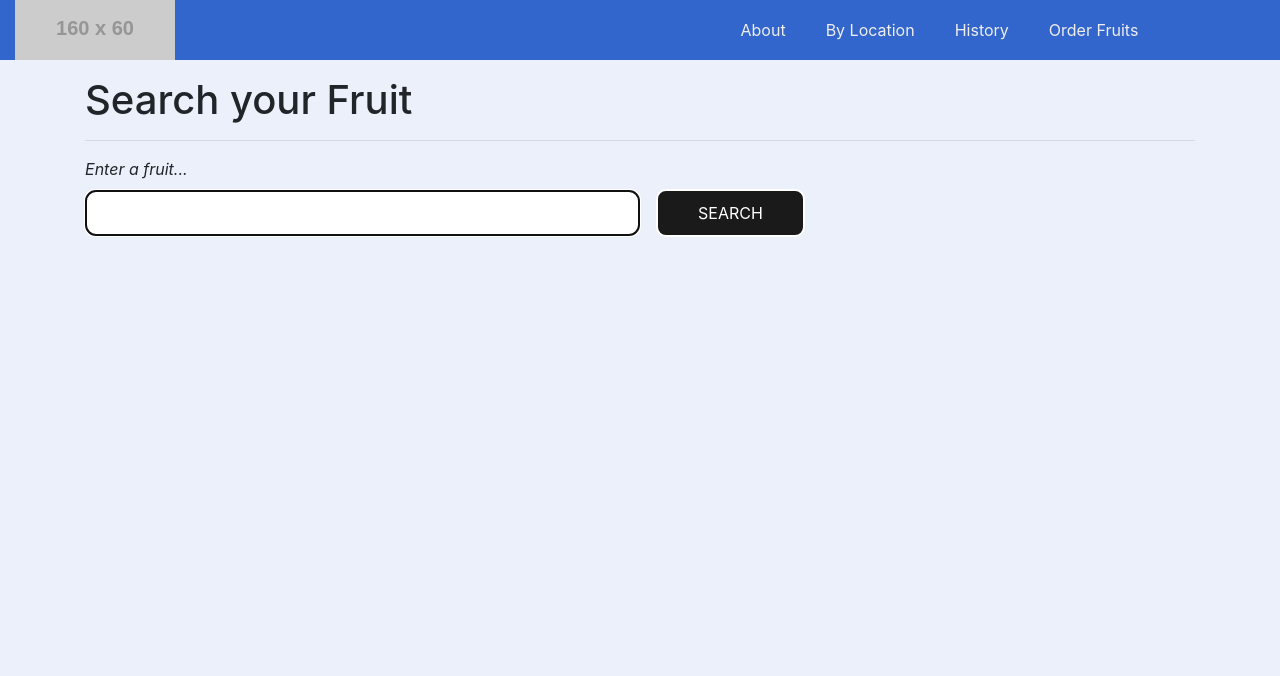
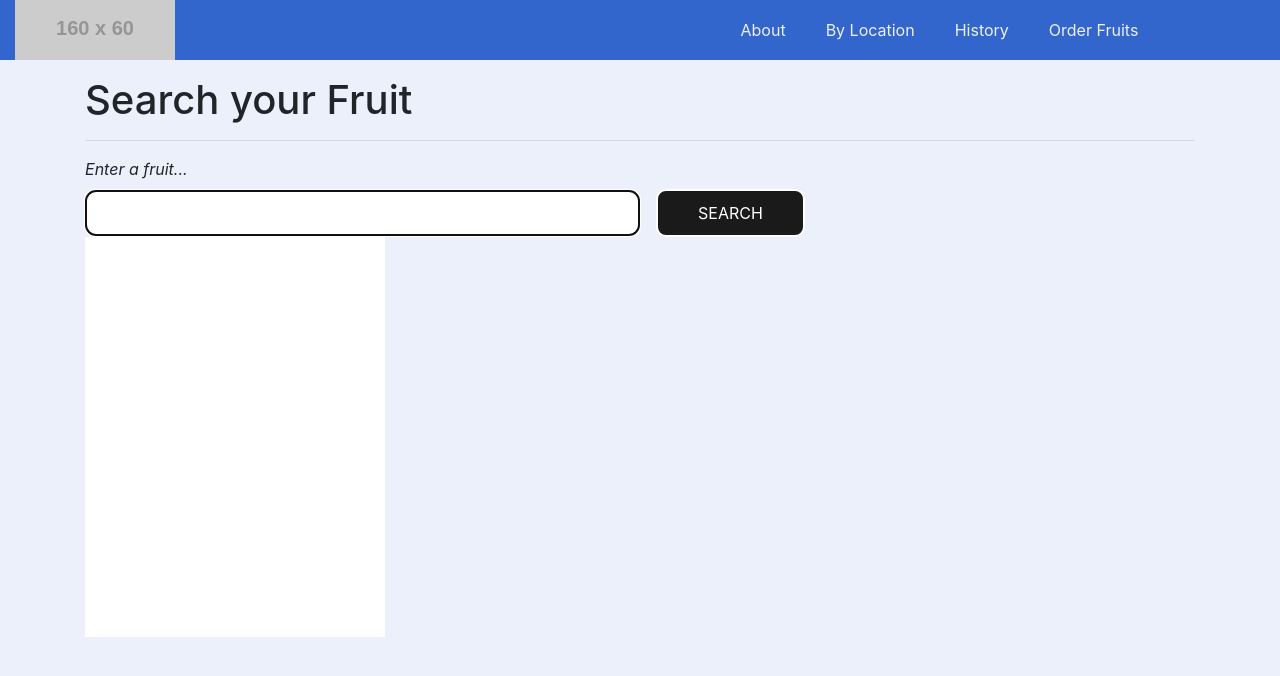
Before and after one commit to Parthjhaveri/typehead, a React (Create React App) app: page / in a window 1280 px wide. Shown: the top 676 px of the page. Built offline with nearby package versions, Linux system fonts and the light colour scheme.

Commit message:
setup initial handle change logic

```diff
--- a/src/App.css
+++ b/src/App.css
@@ -24,6 +24,11 @@ body {
 
 .sec-block {
   width: 100%;
+  height: auto;
+}
+
+.std-wrapper {
+  width: auto;
   height: auto;
 }
 
@@ -82,3 +87,13 @@ form input[type='text'] {
   display: inline-block;
 
 }
+
+/*SUGGESTION BOX*/
+.suggest-box-wrapper {
+  width: 300px;
+  height: 400px;
+  background-color: #fff;
+  position: relative;
+  top: 0px;
+  left: 0px;
+}
--- a/src/components/search-fruits.js
+++ b/src/components/search-fruits.js
@@ -1,12 +1,36 @@
 import React, { Component } from 'react';
 import ReactBootstrap, {Container, Row, Col, FormGroup} from 'react-bootstrap';
+
+// IMPORT CHILD
+import SuggestionBox from './suggestion-box';
 
 class SearchFruits extends React.Component {
 	constructor(props) {
 		super(props);
 		this.state = {
-			'word': 'test'
+			'input_val': '',
+			'fruits': [
+				'Açaí', 'Apple', 'Akee', 'Apricot', 'Avocado', 'Banana', 'Bilberry', 'Blackberry',
+				'Blackcurrant', 'Black sapote', 'Blueberry', 'Boysenberry', 'Buddhas hand',
+				'Crab apples', 'Currant', 'Cherry', 'Cherimoya', 'Chico fruit', 'Cloudberry', 'Coconut',
+				'Cranberry', 'Cucumber', 'Damson', 'Dates', 'Dragonfruit', 'Pitaya', 'Durian',
+				'Elderberry', 'Feijoa', 'Fig', 'Goji berry', 'Gooseberry', 'Grape', 'Raisin', 'Grapefruit',
+				'Guava', 'Honeyberry', 'Huckleberry', 'Jabuticaba', 'Jackfruit', 'Jambul',
+				'Japanese plum', 'Jostaberry', 'Jujube', 'Juniper berry', 'Kiwano', 'Kiwifruit',
+				'Kumquat', 'Lemon', 'Lime', 'Loquat', 'Longan', 'Lychee', 'Mango', 'Mangosteen',
+				'Marionberry', 'Melon', 'Cantaloupe', 'Honeydew', 'Watermelon', 'Miracle fruit',
+				'Mulberry', 'Nectarine', 'Nance', 'Olive', 'Orange', 'Blood orange', 'Clementine',
+				'Mandarine', 'Tangerine', 'Papaya', 'Passionfruit', 'Peach', 'Pear', 'Persimmon',
+				'Plantain', 'Plum', 'Prune', 'Pineapple', 'Pineberry', 'Plumcot', 'Pomegranate',
+				'Pomelo', 'Purple mangosteen', 'Quince', 'Raspberry', 'Salmonberry', 'Rambutan',
+				'Redcurrant', 'Salal', 'Salak', 'Satsuma', 'Soursop', 'Star apple', 'Star fruit',
+				'Strawberry', 'Surinam cherry', 'Tamarillo', 'Tamarind', 'Ugli fruit', 'White currant',
+				'White sapote', 'Yuzu', 'Avocado', 'Bell pepper', 'Chili pepper', 'Corn kernel',
+				'Cucumber', 'Eggplant', 'Olive', 'Pea', 'Pumpkin', 'Squash', 'Tomato', 'Zucchini'
+			]
 		}
+
+		this.handle_input = this.handle_input.bind(this);
 	}
 	render() {
 	    return (
@@ -14,6 +38,7 @@ class SearchFruits extends React.Component {
 				<Container>
 					<h1>Search your Fruit</h1>
 					<hr/>
+					<div className='std-wrapper'>
 						<form>
 							<label htmlFor='search-fruit'>
 								Enter a fruit...
@@ -26,6 +51,7 @@ class SearchFruits extends React.Component {
 								name='search-fruit'
 								className='inp-std'
 								id='search-fruit'
+								onChange={this.handle_input}
 							/>
 							<input
 								type='submit'
@@ -34,13 +60,20 @@ class SearchFruits extends React.Component {
 								id='find-fruit'
 							/>
 						</form>
+						<SuggestionBox />
+					</div>
 				</Container>
 			</section>
 	    )
 	}
 
 	componentDidMount() {
-		console.log(this.state.word);
+		console.log(this.state.fruits);
+	}
+
+	handle_input(event) {
+		this.setState({input_val: event.target.value});
+		console.log(this.state.input_val);
 	}
 }
 
--- /dev/null
+++ b/src/components/suggestion-box.js
@@ -0,0 +1,20 @@
+import React, { Component } from 'react';
+import ReactBootstrap, {Container, Row, Col, FormGroup} from 'react-bootstrap';
+
+class SuggestionBox extends React.Component {
+	constructor(props) {
+		super(props);
+		this.state = {
+
+		}
+	}
+	render() {
+	    return (
+			<div className='suggest-box-wrapper'>
+
+			</div>
+	    )
+	}
+}
+
+export default SuggestionBox;
```
Lines whose indentation alone changed are shown as unchanged.
